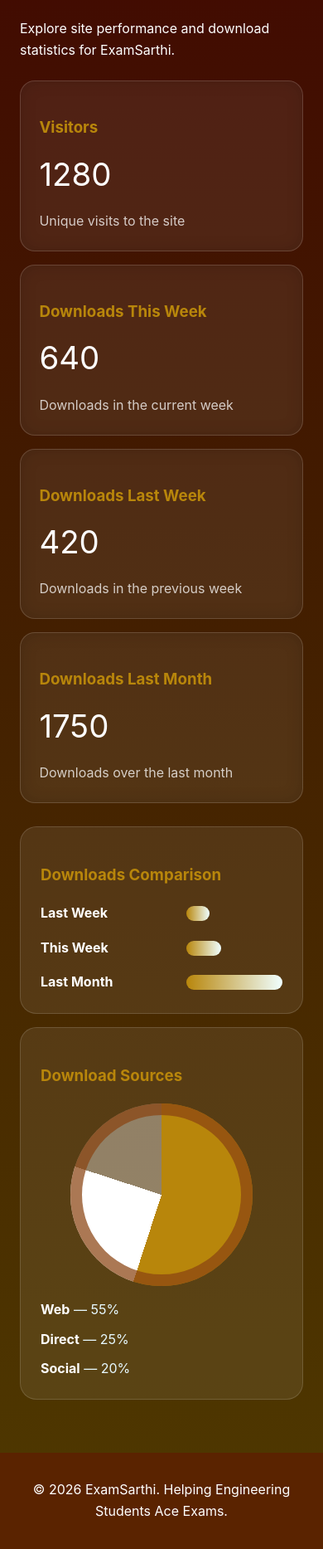
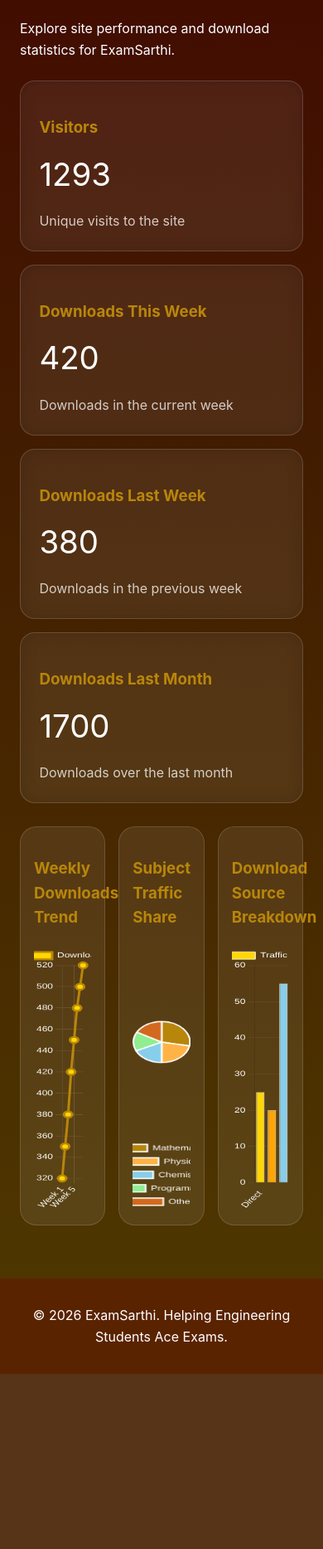
Before and after one commit to Anisha32414/ExamSarthi, a Flask app: page /our-progress in a window 390 px wide. Shown: the part 383-2250 px from the top of the page at 83% size. After the commit the page ends 2039 px from the top, so only its background shows below. Run offline with Flask 3, Linux system fonts and the light colour scheme.

Commit message:
Update progress dashboard with live visitor tracking, chart visualizations, and responsive layout

```diff
--- a/app.py
+++ b/app.py
@@ -1,4 +1,6 @@
 import os
+import json
+import threading
 import smtplib
 import datetime
 from email.message import EmailMessage
@@ -13,6 +15,82 @@
 app = Flask(__name__)
 
 CONTACT_RECIPIENT = os.environ.get('CONTACT_RECIPIENT', 'anisharawat324@gmail.com')
+
+PROGRESS_DATA_FILE = os.path.join(os.path.dirname(__file__), 'progress_data.json')
+PROGRESS_LOCK = threading.Lock()
+DEFAULT_PROGRESS_DATA = {
+    'base_visits': 1280,
+    'current_visits': 0,
+    'downloads': {
+        'base_this_week': 420,
+        'base_last_week': 380,
+        'base_last_month': 1700,
+        'current_this_week': 0,
+        'current_last_week': 0,
+        'current_last_month': 0
+    },
+    'download_sources': {
+        'Web': 55,
+        'Direct': 25,
+        'Social': 20
+    },
+    'subject_traffic': {
+        'Mathematics': 28,
+        'Physics': 22,
+        'Chemistry': 18,
+        'Programming': 15,
+        'Other': 17
+    },
+    'weekly_progress': [
+        {'label': 'Week 1', 'downloads': 320},
+        {'label': 'Week 2', 'downloads': 350},
+        {'label': 'Week 3', 'downloads': 380},
+        {'label': 'Week 4', 'downloads': 420},
+        {'label': 'Week 5', 'downloads': 450},
+        {'label': 'Week 6', 'downloads': 480},
+        {'label': 'Week 7', 'downloads': 500},
+        {'label': 'This Week', 'downloads': 520}
+    ]
+}
+
+def load_progress_data():
+    try:
+        with open(PROGRESS_DATA_FILE, 'r', encoding='utf-8') as progress_file:
+            return json.load(progress_file)
+    except (FileNotFoundError, json.JSONDecodeError):
+        data = {
+            'base_visits': DEFAULT_PROGRESS_DATA['base_visits'],
+            'current_visits': 0,
+            'downloads': DEFAULT_PROGRESS_DATA['downloads'].copy(),
+            'download_sources': DEFAULT_PROGRESS_DATA['download_sources'].copy(),
+            'subject_traffic': DEFAULT_PROGRESS_DATA['subject_traffic'].copy(),
+            'weekly_progress': [item.copy() for item in DEFAULT_PROGRESS_DATA['weekly_progress']]
+        }
+        save_progress_data(data)
+        return data
+
+
+def save_progress_data(data):
+    with PROGRESS_LOCK:
+        temp_file = PROGRESS_DATA_FILE + '.tmp'
+        with open(temp_file, 'w', encoding='utf-8') as progress_file:
+            json.dump(data, progress_file, indent=2)
+        os.replace(temp_file, PROGRESS_DATA_FILE)
+
+
+@app.before_request
+def track_visitor():
+    if request.method != 'GET':
+        return
+    endpoint = request.endpoint
+    if endpoint is None or endpoint == 'static':
+        return
+    try:
+        data = load_progress_data()
+        data['current_visits'] = data.get('current_visits', 0) + 1
+        save_progress_data(data)
+    except Exception:
+        pass
 
 
 def send_contact_email(name, sender_email, subject, message_text):
@@ -245,18 +323,29 @@
 
 @app.route('/our-progress')
 def our_progress():
+    data = load_progress_data()
+    downloads = data.get('downloads', {})
     stats = {
-        'visits': 1280,
-        'downloads_last_week': 420,
-        'downloads_this_week': 640,
-        'downloads_last_month': 1750,
-        'download_sources': {
-            'Web': 55,
-            'Direct': 25,
-            'Social': 20
-        }
+        'visits': data.get('base_visits', 0) + data.get('current_visits', 0),
+        'downloads_this_week': downloads.get('base_this_week', 0) + downloads.get('current_this_week', 0),
+        'downloads_last_week': downloads.get('base_last_week', 0) + downloads.get('current_last_week', 0),
+        'downloads_last_month': downloads.get('base_last_month', 0) + downloads.get('current_last_month', 0),
+        'download_sources': data.get('download_sources', DEFAULT_PROGRESS_DATA['download_sources']),
+        'subject_traffic': data.get('subject_traffic', DEFAULT_PROGRESS_DATA['subject_traffic']),
+        'weekly_progress': data.get('weekly_progress', DEFAULT_PROGRESS_DATA['weekly_progress'])
     }
-    return render_template('our_progress.html', stats=stats)
+    weekly_labels = [week.get('label', '') for week in stats['weekly_progress']]
+    weekly_values = [week.get('downloads', 0) for week in stats['weekly_progress']]
+    subject_labels = list(stats['subject_traffic'].keys())
+    subject_values = list(stats['subject_traffic'].values())
+    return render_template(
+        'our_progress.html',
+        stats=stats,
+        weekly_labels=weekly_labels,
+        weekly_values=weekly_values,
+        subject_labels=subject_labels,
+        subject_values=subject_values
+    )
 
 @app.route('/pyq', methods=['GET', 'POST'])
 def pyq():
--- /dev/null
+++ b/progress_data.json
@@ -0,0 +1,51 @@
+{
+  "base_visits": 1280,
+  "current_visits": 12,
+  "downloads": {
+    "base_this_week": 420,
+    "base_last_week": 380,
+    "base_last_month": 1700,
+    "current_this_week": 0,
+    "current_last_week": 0,
+    "current_last_month": 0
+  },
+  "download_sources": {
+    "Web": 55,
+    "Direct": 25,
+    "Social": 20
+  },
+  "weekly_progress": [
+    {
+      "label": "Week 1",
+      "downloads": 320
+    },
+    {
+      "label": "Week 2",
+      "downloads": 350
+    },
+    {
+      "label": "Week 3",
+      "downloads": 380
+    },
+    {
+      "label": "Week 4",
+      "downloads": 420
+    },
+    {
+      "label": "Week 5",
+      "downloads": 450
+    },
+    {
+      "label": "Week 6",
+      "downloads": 480
+    },
+    {
+      "label": "Week 7",
+      "downloads": 500
+    },
+    {
+      "label": "This Week",
+      "downloads": 520
+    }
+  ]
+}
--- a/static/css/style.css
+++ b/static/css/style.css
@@ -437,15 +437,24 @@
 .charts-section {
     display: grid;
     gap: 1rem;
-    grid-template-columns: repeat(auto-fit, minmax(320px, 1fr));
+    grid-template-columns: repeat(3, minmax(0, 1fr));
     margin-top: 1.75rem;
+    align-items: start;
 }
 
 .chart-card {
     background: rgba(255, 255, 255, 0.08);
     border: 1px solid rgba(255, 255, 255, 0.14);
     border-radius: 20px;
-    padding: 1.5rem;
+    padding: 1rem;
+    width: 100%;
+    min-width: 0;
+}
+
+.chart-card canvas {
+    width: 100% !important;
+    height: 320px !important;
+    margin-top: 0.75rem;
 }
 
 .bar-chart {
--- a/templates/our_progress.html
+++ b/templates/our_progress.html
@@ -33,21 +33,146 @@
 
 <div class="charts-section">
     <div class="chart-card">
-        <h3>Downloads Comparison</h3>
-        <div class="bar-chart">
-            <div class="bar" style="--value:{{ stats.downloads_last_week }}; --max:{{ stats.downloads_last_month }};"><span>Last Week</span></div>
-            <div class="bar" style="--value:{{ stats.downloads_this_week }}; --max:{{ stats.downloads_last_month }};"><span>This Week</span></div>
-            <div class="bar" style="--value:{{ stats.downloads_last_month }}; --max:{{ stats.downloads_last_month }};"><span>Last Month</span></div>
-        </div>
+        <h3>Weekly Downloads Trend</h3>
+        <canvas id="progressChart"></canvas>
     </div>
     <div class="chart-card">
-        <h3>Download Sources</h3>
-        <div class="pie-chart" style="--a:{{ stats.download_sources.Web }}; --b:{{ stats.download_sources.Direct }}; --c:{{ stats.download_sources.Social }};"></div>
-        <div class="legend">
-            <span><strong>Web</strong> — {{ stats.download_sources.Web }}%</span>
-            <span><strong>Direct</strong> — {{ stats.download_sources.Direct }}%</span>
-            <span><strong>Social</strong> — {{ stats.download_sources.Social }}%</span>
-        </div>
+        <h3>Subject Traffic Share</h3>
+        <canvas id="subjectTrafficChart"></canvas>
+    </div>
+    <div class="chart-card">
+        <h3>Download Source Breakdown</h3>
+        <canvas id="sourceTrafficChart"></canvas>
     </div>
 </div>
+
+<script src="https://cdn.jsdelivr.net/npm/chart.js"></script>
+<script>
+    const labels = {{ weekly_labels|tojson }};
+    const values = {{ weekly_values|tojson }};
+    const subjectLabels = {{ subject_labels|tojson }};
+    const subjectValues = {{ subject_values|tojson }};
+    const ctx = document.getElementById('progressChart').getContext('2d');
+
+    new Chart(ctx, {
+        type: 'line',
+        data: {
+            labels,
+            datasets: [{
+                label: 'Downloads',
+                data: values,
+                fill: false,
+                borderColor: '#B8860B',
+                backgroundColor: '#FFD700',
+                tension: 0.3,
+                pointRadius: 5,
+                pointHoverRadius: 7,
+                borderWidth: 3
+            }]
+        },
+        options: {
+            responsive: true,
+            maintainAspectRatio: false,
+            scales: {
+                x: {
+                    ticks: { color: '#ffffff' },
+                    grid: { color: 'rgba(255,255,255,0.12)' }
+                },
+                y: {
+                    beginAtZero: false,
+                    ticks: { color: '#ffffff' },
+                    grid: { color: 'rgba(255,255,255,0.12)' }
+                }
+            },
+            plugins: {
+                legend: {
+                    labels: { color: '#ffffff' }
+                },
+                tooltip: {
+                    callbacks: {
+                        label: function(context) {
+                            return context.parsed.y + ' downloads';
+                        }
+                    }
+                }
+            }
+        }
+    });
+
+    const sourceData = {{ stats.download_sources|tojson }};
+    const sourceLabels = Object.keys(sourceData);
+    const sourceValues = Object.values(sourceData);
+    const pieCtx = document.getElementById('subjectTrafficChart').getContext('2d');
+    new Chart(pieCtx, {
+        type: 'pie',
+        data: {
+            labels: subjectLabels,
+            datasets: [{
+                data: subjectValues,
+                backgroundColor: ['#B8860B', '#FFB347', '#87CEEB', '#90EE90', '#D2691E'],
+                borderColor: '#ffffff',
+                borderWidth: 2
+            }]
+        },
+        options: {
+            responsive: true,
+            maintainAspectRatio: false,
+            plugins: {
+                legend: {
+                    position: 'bottom',
+                    labels: { color: '#ffffff' }
+                },
+                tooltip: {
+                    callbacks: {
+                        label: function(context) {
+                            return context.label + ': ' + context.parsed + '%';
+                        }
+                    }
+                }
+            }
+        }
+    });
+
+    const sourceCtx = document.getElementById('sourceTrafficChart').getContext('2d');
+    new Chart(sourceCtx, {
+        type: 'bar',
+        data: {
+            labels: sourceLabels,
+            datasets: [{
+                label: 'Traffic %',
+                data: sourceValues,
+                backgroundColor: ['#FFD700', '#FFA500', '#87CEEB'],
+                borderColor: '#ffffff',
+                borderWidth: 1
+            }]
+        },
+        options: {
+            responsive: true,
+            maintainAspectRatio: false,
+            scales: {
+                x: {
+                    ticks: { color: '#ffffff' },
+                    grid: { color: 'rgba(255,255,255,0.08)' }
+                },
+                y: {
+                    beginAtZero: true,
+                    ticks: { color: '#ffffff' },
+                    grid: { color: 'rgba(255,255,255,0.08)' }
+                }
+            },
+            plugins: {
+                legend: {
+                    labels: { color: '#ffffff' }
+                },
+                tooltip: {
+                    callbacks: {
+                        label: function(context) {
+                            return context.parsed.y + '%';
+                        }
+                    }
+                }
+            }
+        }
+    });
+</script>
 {% endblock %}
```
